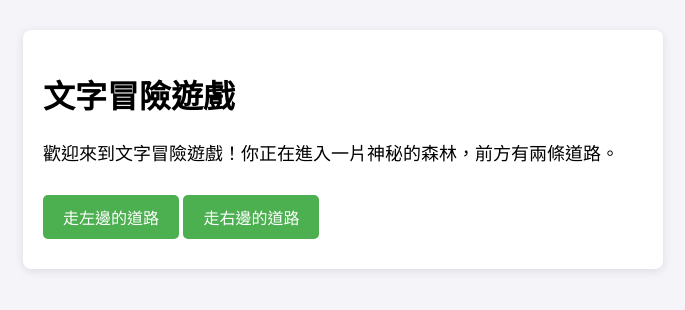
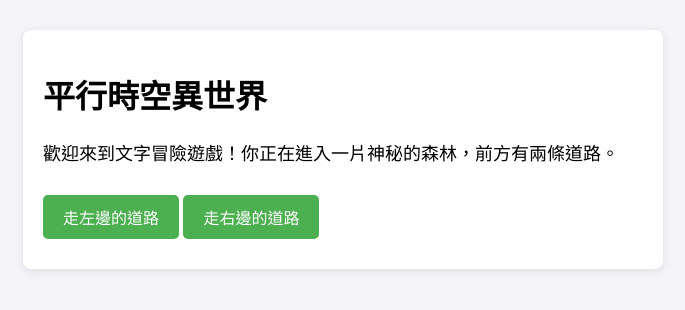
Before and after one commit to blueone1225/notebook-game, a plain HTML site: page index.html in a window 1280 px wide. Shown: the whole page, without its empty margins (297-982 px from the left). Drawn offline with Linux system fonts and the light colour scheme.

Commit message:
Update index.html

```diff
--- a/index.html
+++ b/index.html
@@ -43,7 +43,7 @@
 <body>
 
 <div class="game-container">
-    <h1>文字冒險遊戲</h1>
+    <h1>平行時空異世界</h1>
     <div id="story" class="story-text">
         歡迎來到文字冒險遊戲！你正在進入一片神秘的森林，前方有兩條道路。
     </div>
```
